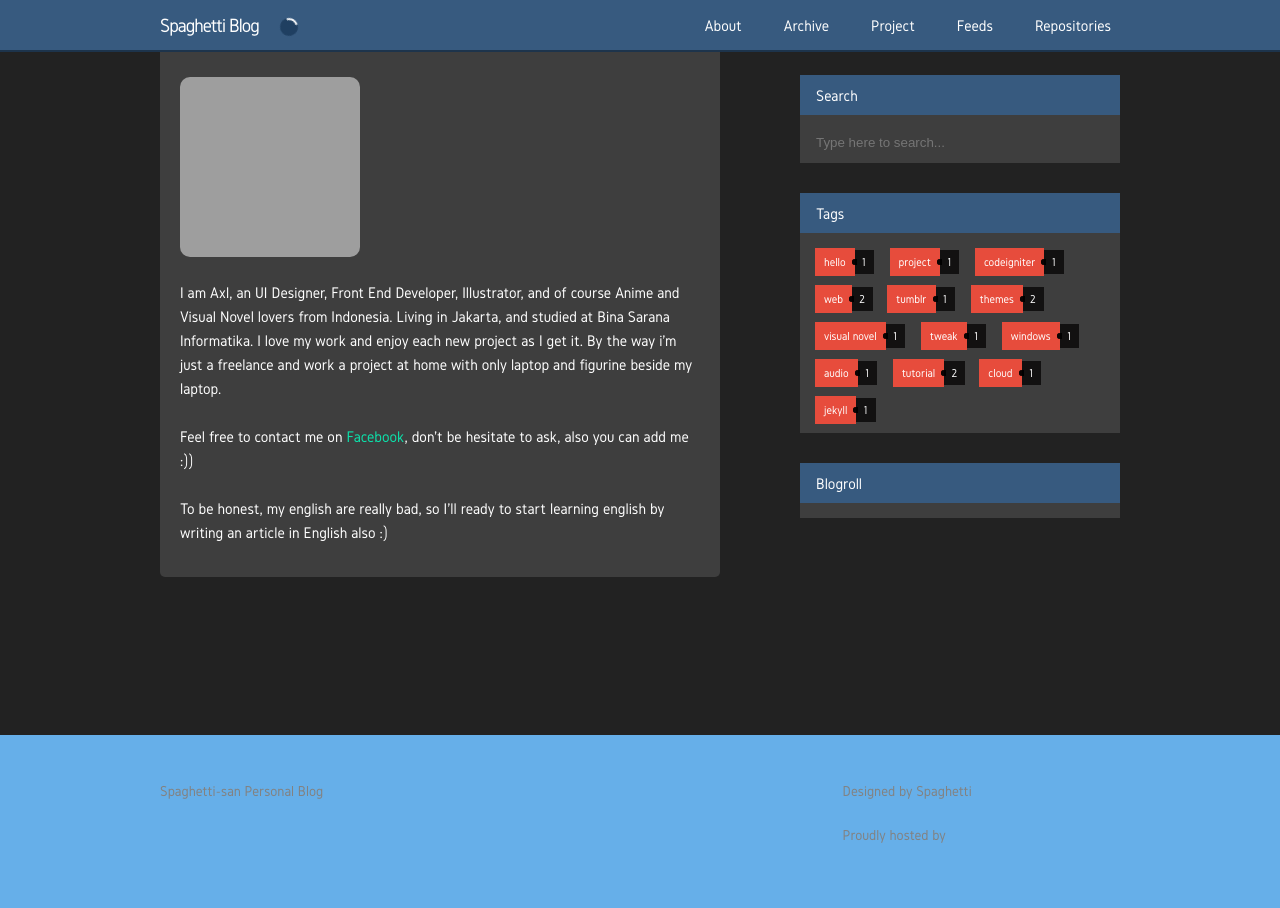
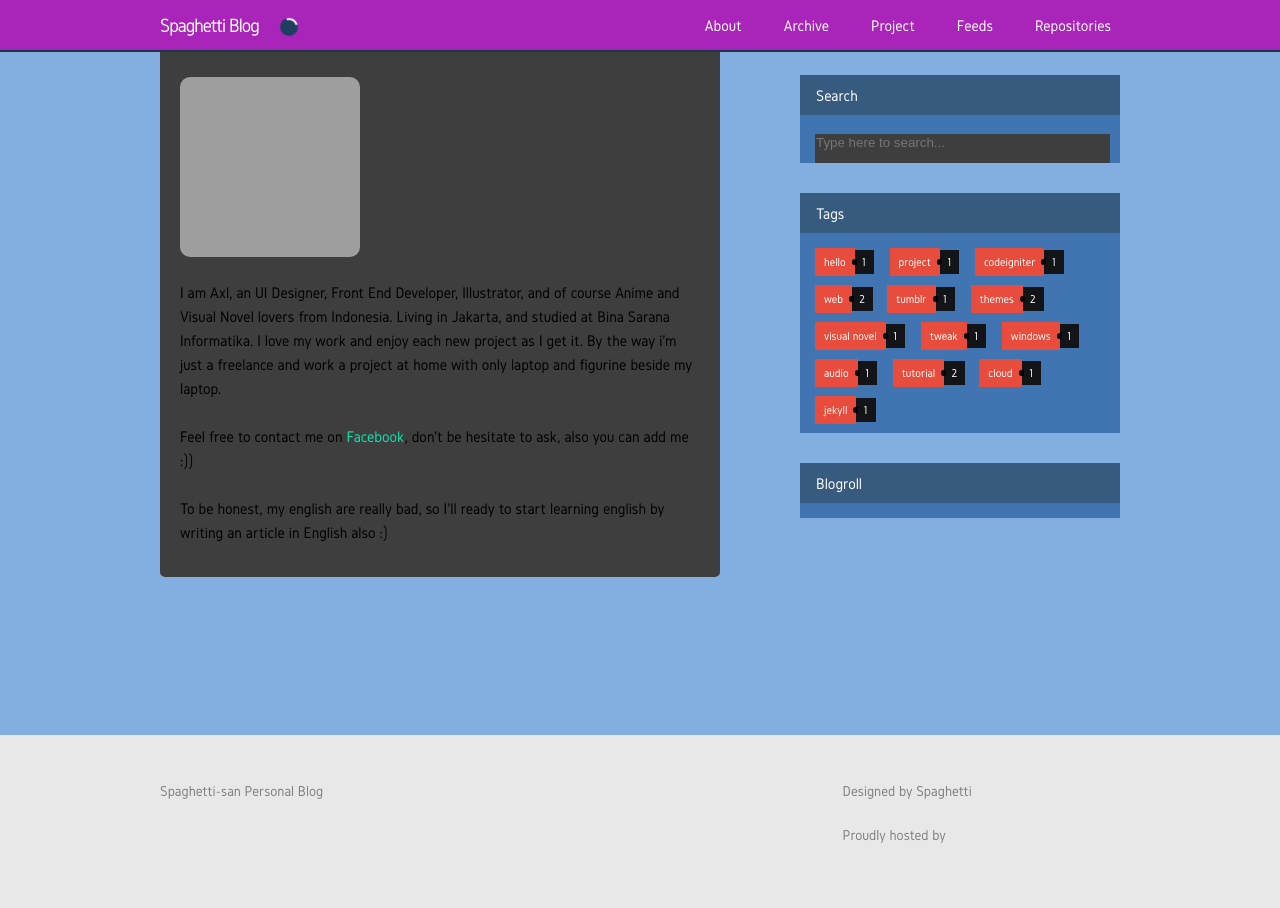
Before and after one commit to Wid-Mimosa/Wid-Mimosa.github.io, a Jekyll site: the page built from about.html, in a window 1280 px wide. Built offline with Jekyll 4.4.1, drawn with Linux system fonts in a browser that asks for light colours; nearby versions of some CDN libraries; comment, search, counter and statistics services are not loaded; a style sheet for code colours, icons or effects is not loaded; grey boxes are pictures that could not be loaded.

Commit message:
color test

```diff
--- a/assets/css/alternative.css
+++ b/assets/css/alternative.css
@@ -25,8 +25,8 @@
 
 body {
     font: 400 16px/1.5 gidole;
-    color: #fff;
-    background-color: #66AFE9;
+    color: #000;
+    background-color: #e8e8e8;
     -webkit-text-size-adjust: 100%;
     -webkit-font-feature-settings: "kern" 1;
     -moz-font-feature-settings: "kern" 1;
@@ -213,7 +213,7 @@
         padding-bottom: 0;
         /* border-bottom: #636363 1px solid; */
         word-wrap: break-word;
-        background: #3E3E3E;
+        background: #9CFE9A;
         /* padding: 20px; */
     }
     .home {
@@ -386,7 +386,7 @@
 .site-header {
     height: 50px;
     position: relative;
-    background: #375a7f;
+    background: #A925B9;
     position: fixed;
     margin-bottom: 54px;
     top: 0;
@@ -653,7 +653,7 @@
 
 .page-content {
     padding-bottom: 30px;
-    background: #222222;
+    background: #83AFE0;
     margin-top: 45px;
 }
 
@@ -1400,7 +1400,7 @@
 .widgetnya {
     display: inline-table;
     width: 100%;
-    background: #3E3E3E;
+    background: #4075B1;
     margin-top: 30px;
 }
 
```
